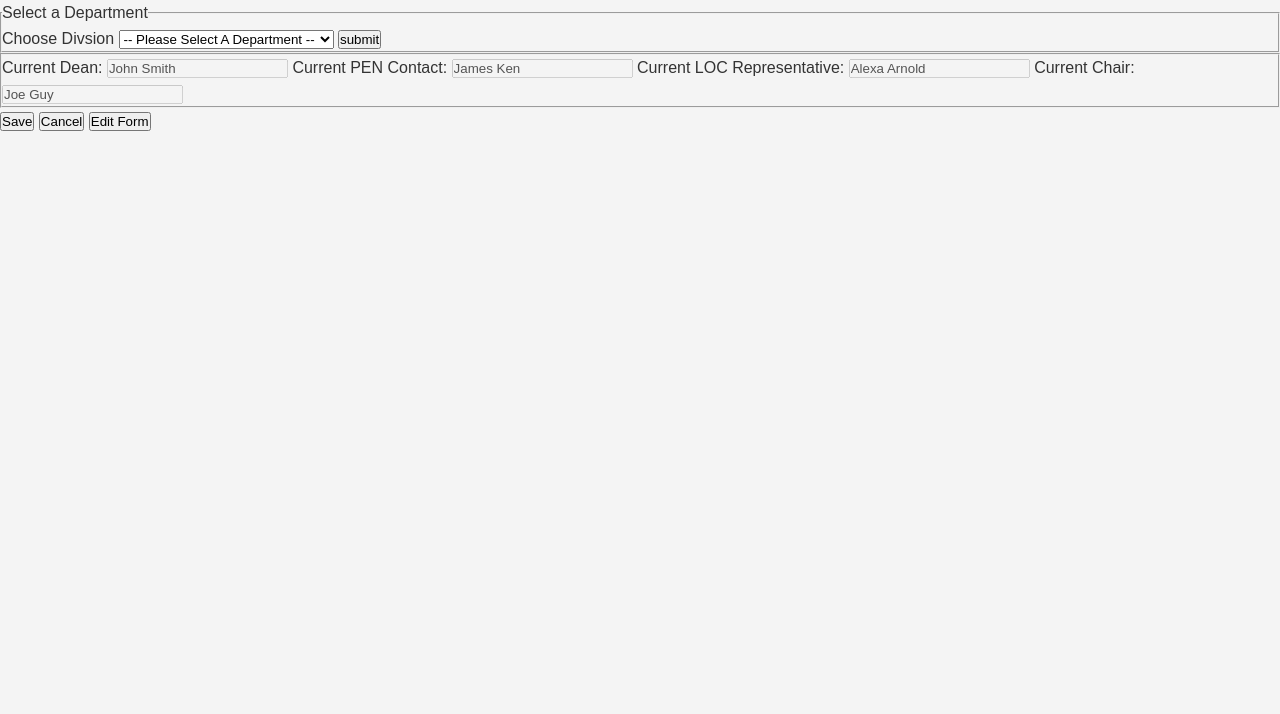
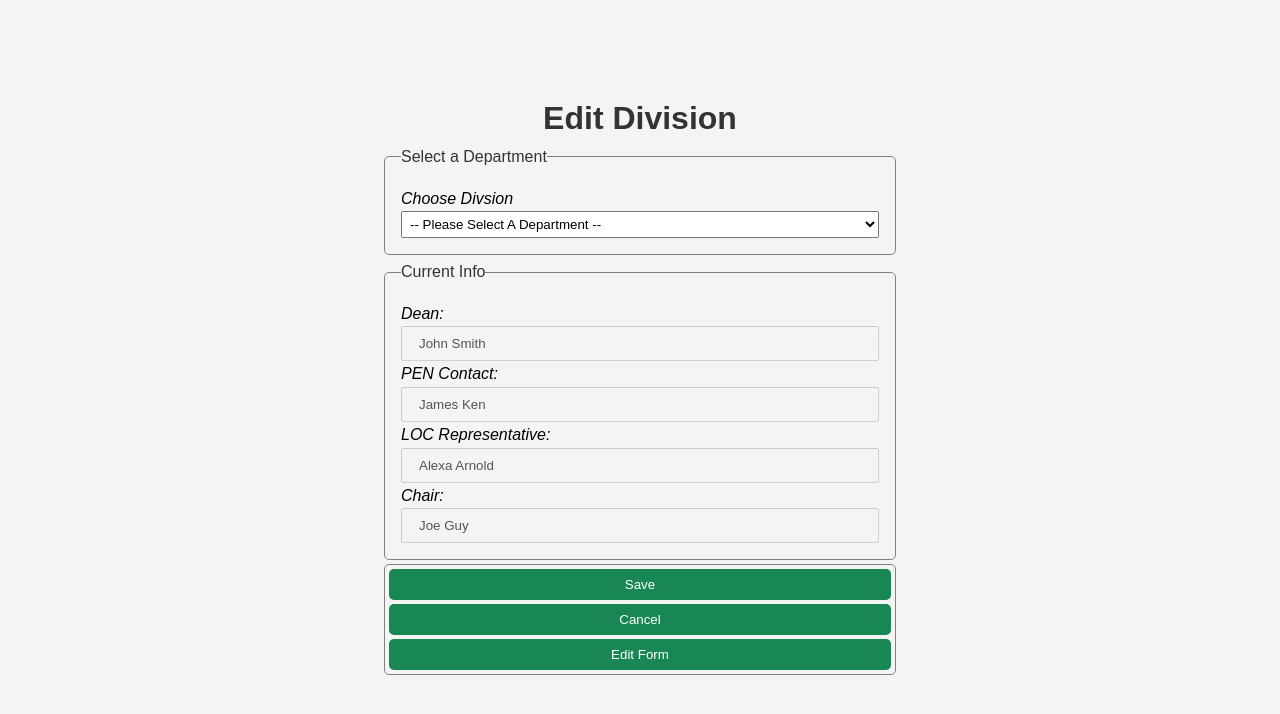
Before and after one commit to AhmedIhsan123/loc-user-story-1, a plain HTML site: page index.html in a window 1280 px wide. Drawn offline with Linux system fonts and the light colour scheme.

Commit message:
Basic styling and html fixes

```diff
--- a/index.html
+++ b/index.html
@@ -12,6 +12,7 @@
 	</head>
 	<body>
 		<main>
+			<h1>Edit Division</h1>
 			<form>
 				<!-- Fieldset to select department -->
 				<fieldset>
@@ -26,12 +27,12 @@
 						<option value="Aviation">Aviation</option>
 						<option value="Trades">Trades</option>
 					</select>
-					<button id="division-btn">submit</button>
 				</fieldset>
 
 				<!-- Fieldset to edit information -->
 				<fieldset>
-					<label for="dean">Current Dean: </label>
+					<legend>Current Info</legend>
+					<label for="dean">Dean: </label>
 					<input
 						type="text"
 						id="dean-input"
@@ -39,7 +40,7 @@
 						value="John Smith"
 						disabled
 					/>
-					<label for="pen">Current PEN Contact: </label>
+					<label for="pen">PEN Contact: </label>
 					<input
 						type="text"
 						id="pen-input"
@@ -47,7 +48,7 @@
 						value="James Ken"
 						disabled
 					/>
-					<label for="loc">Current LOC Representative: </label>
+					<label for="loc">LOC Representative: </label>
 					<input
 						type="text"
 						id="loc-input"
@@ -55,7 +56,7 @@
 						value="Alexa Arnold"
 						disabled
 					/>
-					<label for="chair">Current Chair: </label>
+					<label for="chair">Chair: </label>
 					<input
 						type="text"
 						id="chair-input"
@@ -66,9 +67,11 @@
 				</fieldset>
 
 				<!-- Buttons -->
-				<button id="save-btn">Save</button>
-				<button id="cancel-btn">Cancel</button>
-				<button id="edit-form-btn">Edit Form</button>
+				<div id="buttons-container">
+					<button id="save-btn" class="button">Save</button>
+					<button id="cancel-btn" class="button">Cancel</button>
+					<button id="edit-form-btn" class="button">Edit Form</button>
+				</div>
 			</form>
 		</main>
 	</body>
--- a/styles.css
+++ b/styles.css
@@ -1,11 +1,88 @@
+:root {
+	--base-color: #198754;
+}
+
 * {
 	margin: 0;
 	padding: 0;
-	box-sizing: border-box;
 }
+
 body {
+	display: flex;
+	justify-content: center; /* centers horizontally */
+	align-items: center; /* centers vertically */
+	height: 100vh; /* full viewport height */
+	margin: 0; /* remove default margin */
 	font-family: Arial, Helvetica, sans-serif;
 	background-color: #f4f4f4;
 	color: #333;
 	line-height: 1.6;
 }
+
+main {
+	width: 40%;
+	padding: 0 1rem 2rem 1rem;
+}
+
+main h1 {
+	text-align: center;
+}
+
+form {
+	display: flex;
+	flex-direction: column;
+	gap: 0.25rem;
+}
+
+fieldset {
+	display: flex;
+	flex-direction: column;
+	align-items: left;
+	padding: 1rem;
+	border-radius: 5px;
+	border: 1px solid gray;
+}
+
+input {
+	padding: 0.5rem 1rem;
+}
+
+label {
+	color: black;
+	font-style: italic;
+}
+
+select {
+	padding: 0.25rem;
+}
+
+#buttons-container {
+	display: flex;
+	flex-direction: column;
+	text-align: center;
+	gap: 0.25rem;
+	border: 1px solid gray;
+	padding: 0.25rem;
+	border-radius: 5px;
+}
+
+.button {
+	background-color: #198754;
+	border-radius: 5px;
+	color: white;
+	padding: 0.5rem 1rem;
+	width: 100%;
+	cursor: pointer;
+	border: none;
+	transition: all 0.3s ease;
+}
+
+.button:hover {
+	background-color: #125333;
+	transform: rotate(-2dg) scale(1.05);
+}
+
+.button:active {
+	background-color: #0d3a24;
+	transform: scale(0.97);
+}
```
